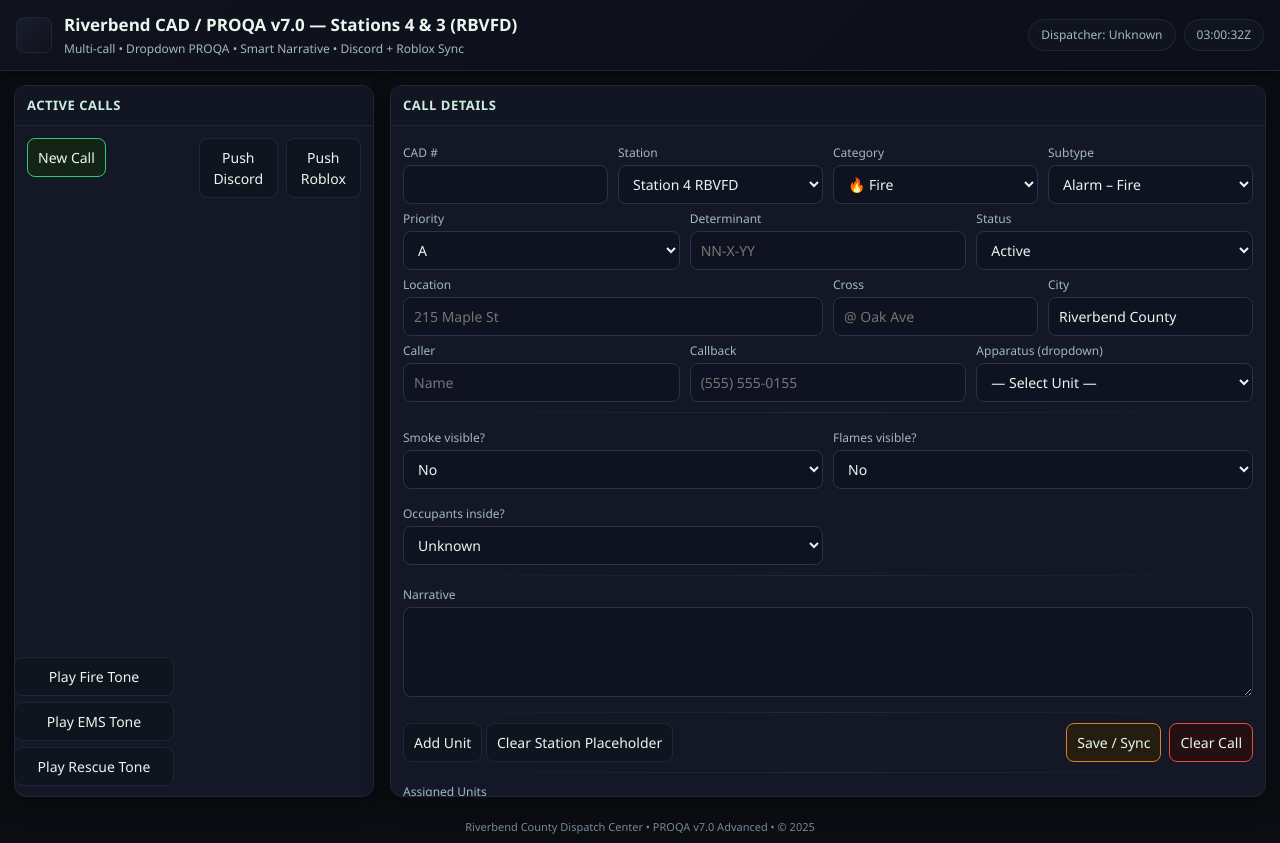
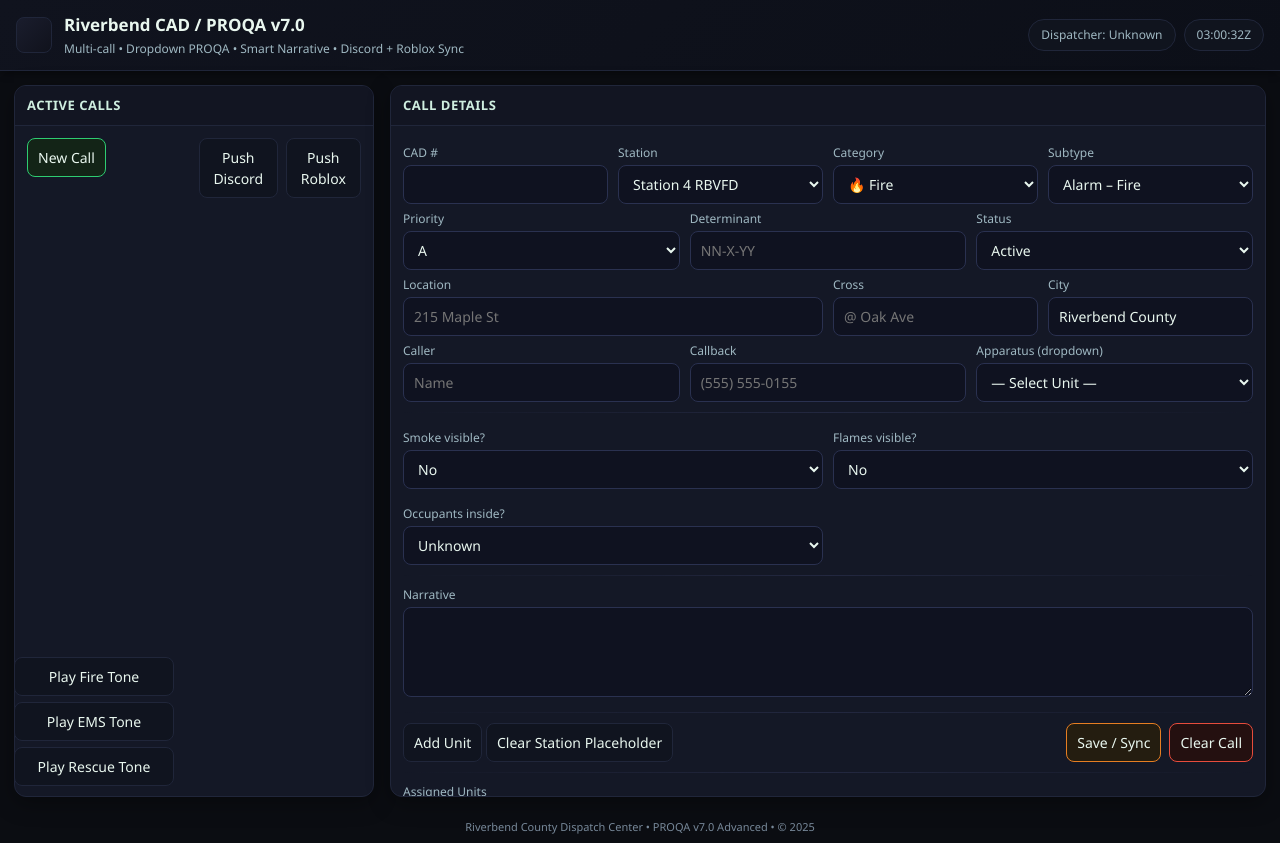
Before and after one commit to VictorJGaming/riverbend-cad, a plain HTML site: page index.html in a window 1280 px wide. Drawn offline with Linux system fonts and the light colour scheme.

Commit message:
Update index.html

```diff
--- a/index.html
+++ b/index.html
@@ -3,7 +3,7 @@
 <head>
 <meta charset="utf-8"/>
 <meta name="viewport" content="width=device-width,initial-scale=1"/>
-<title>Riverbend CAD / PROQA v7.0 — Stations 4 & 3 (RBVFD)</title>
+<title>Riverbend CAD / PROQA v7.0 </title>
 <style>
 /* =========================
    RIVERBEND CAD / PROQA v7.0
@@ -190,7 +190,7 @@ textarea{min-height:90px;resize:vertical}
 <header>
   <div style="width:36px;height:36px;border:1px solid var(--line);border-radius:8px;background:linear-gradient(135deg,#1a1d2d,#10121c)"></div>
   <div>
-    <h1>Riverbend CAD / PROQA v7.0 — Stations 4 & 3 (RBVFD)</h1>
+    <h1>Riverbend CAD / PROQA v7.0</h1>
     <div class="sub">Multi-call • Dropdown PROQA • Smart Narrative • Discord + Roblox Sync</div>
   </div>
   <div class="status">
```
